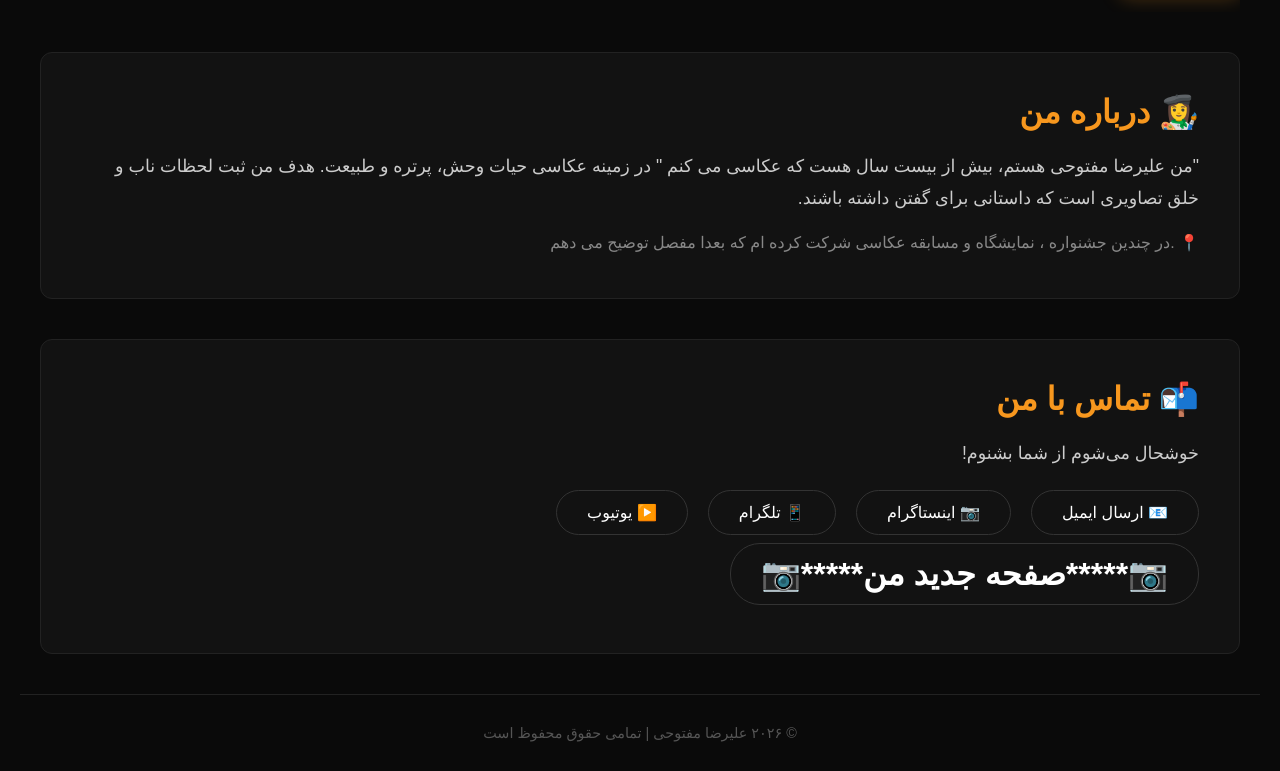
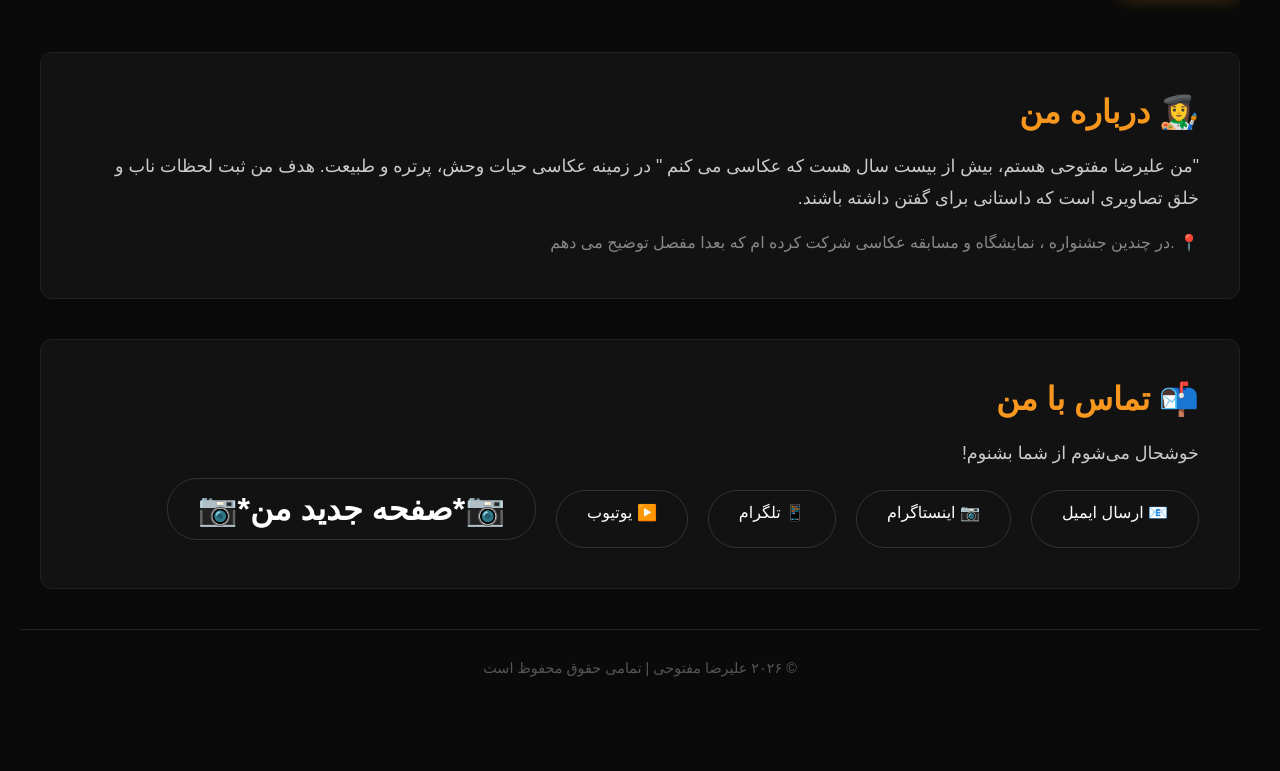
Before and after one commit to maftohi/photos, a plain HTML site: page index.html in a window 1280 px wide. Shown: the part 776-1547 px from the top of the page. After the commit the page ends 1482 px from the top, so only its background shows below. Drawn offline with Linux system fonts and the light colour scheme.

Commit message:
Update index.html
تغییر صفحه جدید من

```diff
--- a/index.html
+++ b/index.html
@@ -824,7 +824,7 @@
        		 <a href="https://instagram.com/Maftouhi1" target="_blank">📷 اینستاگرام</a>
       		  <a href="https://t.me/aksbonab" target="_blank">📱 تلگرام</a>
 		 <a href="https://www.youtube.com/@bonabtv/videos" target="_blank">▶️ یوتیوب</a>
-				 <h2> <a href="https://maftohi.github.io/" target="_blank">📷*****صفحه جدید من*****📷</a>  </h2>
+				 <h2> <a href="https://maftohi.github.io/" target="_blank">📷*صفحه جدید من*📷</a>  </h2>
             </div>
 
         </section>
```
